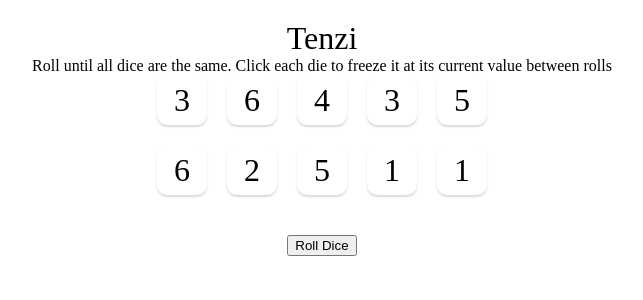
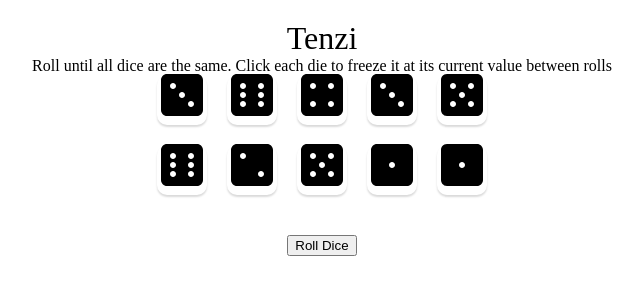
Before and after one commit to stolomeo/Tenzi, a React (Create React App) app: page / in a window 1280 px wide. Both pictures are taken after a click on the button "Roll Dice". Shown: the top 300 px of the page, without its empty margins (318-961 px from the left). Built offline with nearby package versions, Linux system fonts and the light colour scheme.

Commit message:
replace numbers rendered in browser to icons of dice

```diff
--- a/package.json
+++ b/package.json
@@ -10,6 +10,7 @@
     "react": "^17.0.2",
     "react-confetti": "^6.0.1",
     "react-dom": "^17.0.2",
+    "react-icons": "^4.3.1",
     "react-scripts": "5.0.1",
     "web-vitals": "^2.1.4"
   },
--- a/src/App.js
+++ b/src/App.js
@@ -22,11 +22,16 @@ export default function App() {
   };
 
   const rollDice = () => {
-    setDice((oldDice) =>
-      oldDice.map((die) => {
-        return die.isHeld ? die : generateDice();
-      })
-    );
+    if (tenzi) {
+      setDice(createDice());
+      setTenzi(false);
+    } else {
+      setDice((oldDice) =>
+        oldDice.map((die) => {
+          return die.isHeld ? die : generateDice();
+        })
+      );
+    }
   };
 
   const [dice, setDice] = useState(createDice());
--- a/src/components/Die.js
+++ b/src/components/Die.js
@@ -1,13 +1,38 @@
 import React from "react";
+import {
+  FaDiceOne,
+  FaDiceTwo,
+  FaDiceThree,
+  FaDiceFour,
+  FaDiceFive,
+  FaDiceSix,
+} from "react-icons/fa";
 
 export default function Die(props) {
+  function handleComponentSelection(value) {
+    if (value === 1) {
+      return <FaDiceOne />;
+    } else if (value === 2) {
+      return <FaDiceTwo />;
+    } else if (value === 3) {
+      return <FaDiceThree />;
+    } else if (value === 4) {
+      return <FaDiceFour />;
+    } else if (value === 5) {
+      return <FaDiceFive />;
+    } else if (value === 6) {
+      return <FaDiceSix />;
+    }
+  }
+  const newComponent = handleComponentSelection(props.value);
+
   const styles = {
     backgroundColor: props.isHeld ? "green" : "white",
   };
   return (
     <div className="die-face" style={styles} onClick={props.toggleIsHeld}>
       <div className="die-num" key={props.id}>
-        {props.value}
+        {newComponent}
       </div>
     </div>
   );
--- a/src/index.css
+++ b/src/index.css
@@ -43,5 +43,8 @@ main {
   cursor: pointer;
 }
 .die-num {
-  font-size: 2rem;
+  font-size: 3rem;
 }
+.dice-icons {
+  width: 100px;
+}
```
Also changed, not shown: 1 other file (tests, documents, lock files or other folders).
